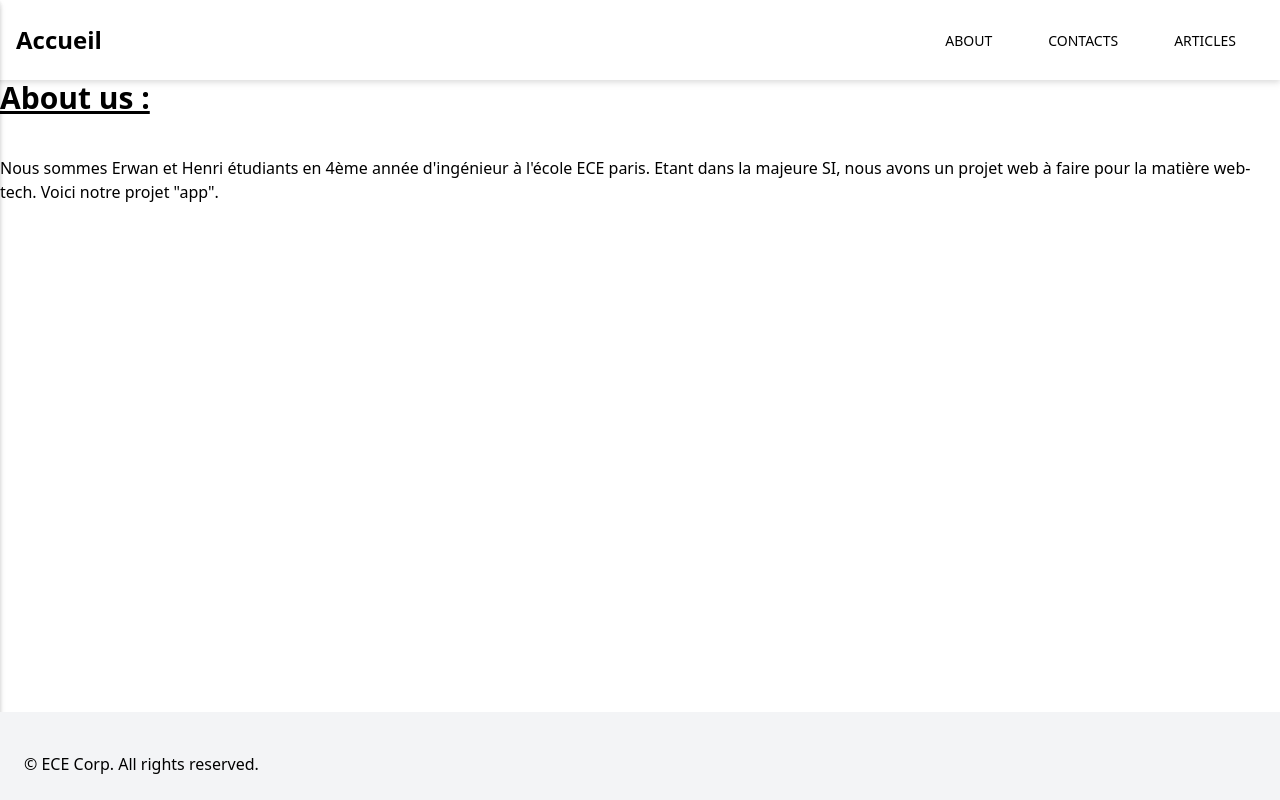
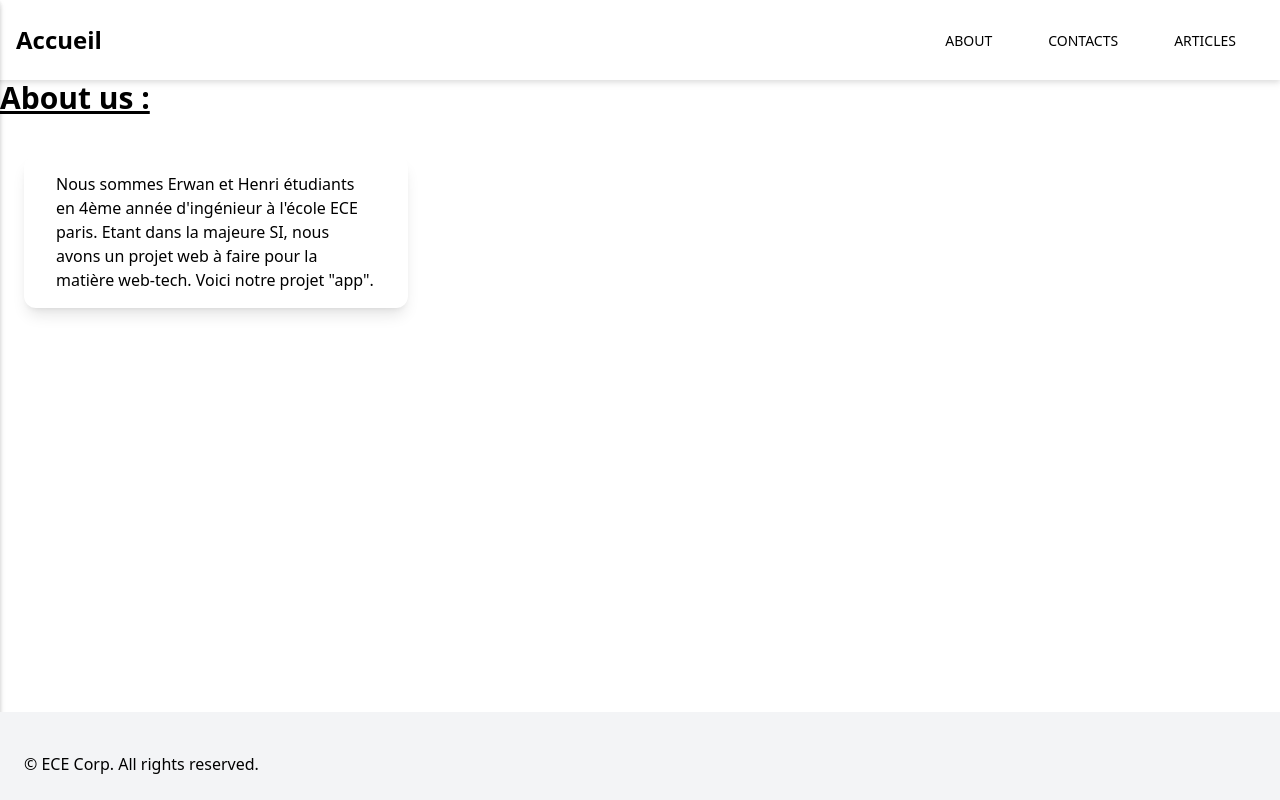
Before and after one commit to erwan1812/ece-webapp-Bonnefond-Freisz, a Next.js app in the folder app/: page /about in a window 1280 px wide. Built offline with nearby package versions, Linux system fonts and the light colour scheme.

Commit message:
refactor: tailwind

```diff
--- a/app/pages/about.js
+++ b/app/pages/about.js
@@ -1,6 +1,4 @@
 import Head from 'next/head'
-import Link from 'next/link'
-
 function About() {
     return (
         <>
@@ -9,11 +7,14 @@ function About() {
 
             </Head>
             <body>
-        <div>
+                <div class="">
                     <h1 className='wt-title'>About us :</h1>
-        <div>Nous sommes Erwan et Henri étudiants en 4ème année d'ingénieur à l'école ECE paris.
+                    <div class=" py-8 px-8 max-w-sm mt-6 ml-6 bg-white rounded-xl shadow-lg space-y-1 sm:py-4 sm:flex sm:items-center sm:space-y-0 sm:space-x-6">
+                        <div class="transition ease-in-out delay-150 hover:-translate-y-1 hover:scale-110 duration-300">
+                            Nous sommes Erwan et Henri étudiants en 4ème année d'ingénieur à l'école ECE paris.
                             Etant dans la majeure SI, nous avons un projet web à faire pour la matière web-tech.
                             Voici notre projet "app".
+                            </div>
                     </div>
                 </div>
             </body>
--- a/app/pages/articles.js
+++ b/app/pages/articles.js
@@ -31,7 +31,7 @@ export default function Home() {
       <h1>Voici nos articles</h1>
       {posts.map((post) => (
         <div key={`post-${post.id}`}>
-          <button onClick={() => navigate(post.id)}>{post.title}</button>
+          <button class="bg-blue-500 hover:bg-sky-700 text-white font-bold py-2 px-4 rounded" onClick={() => navigate(post.id)}>{post.title}</button>
         </div>
       ))}
     </div>
--- a/app/pages/posts/[id].js
+++ b/app/pages/posts/[id].js
@@ -4,7 +4,7 @@ export default function PostPage() {
   const router = useRouter();
   return (
     <>
-  <div>Post # {router.query.id}</div>
+  <div>Article n° {router.query.id}</div>
   <div>Title : {router.query.title}</div>
     </>
   );
```
Lines whose indentation alone changed are shown as unchanged.
